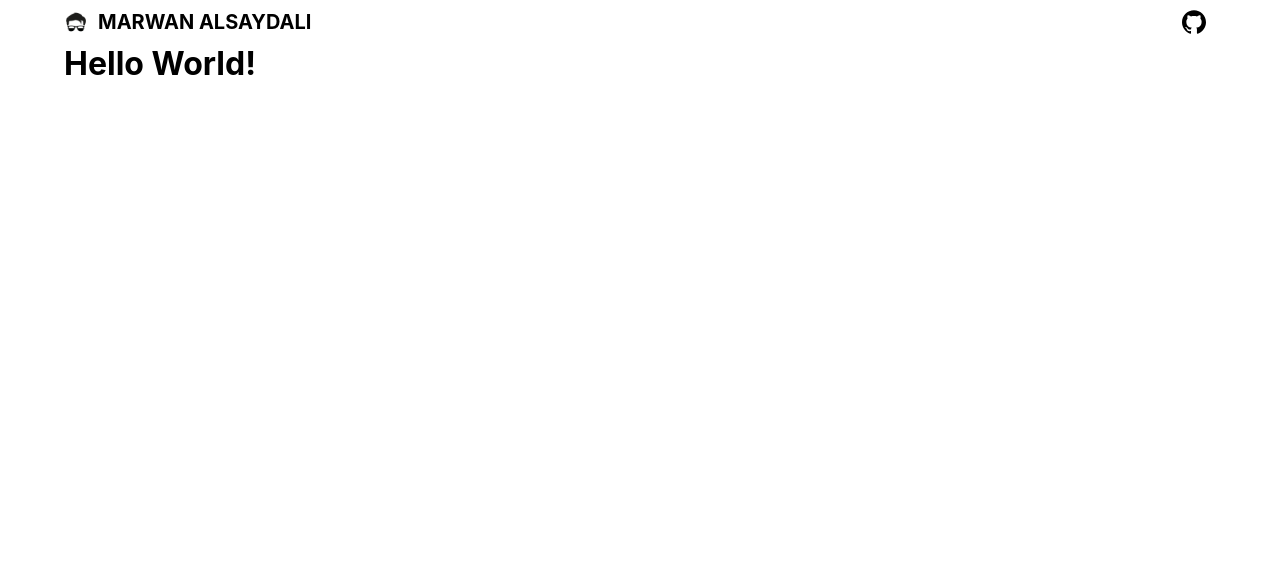
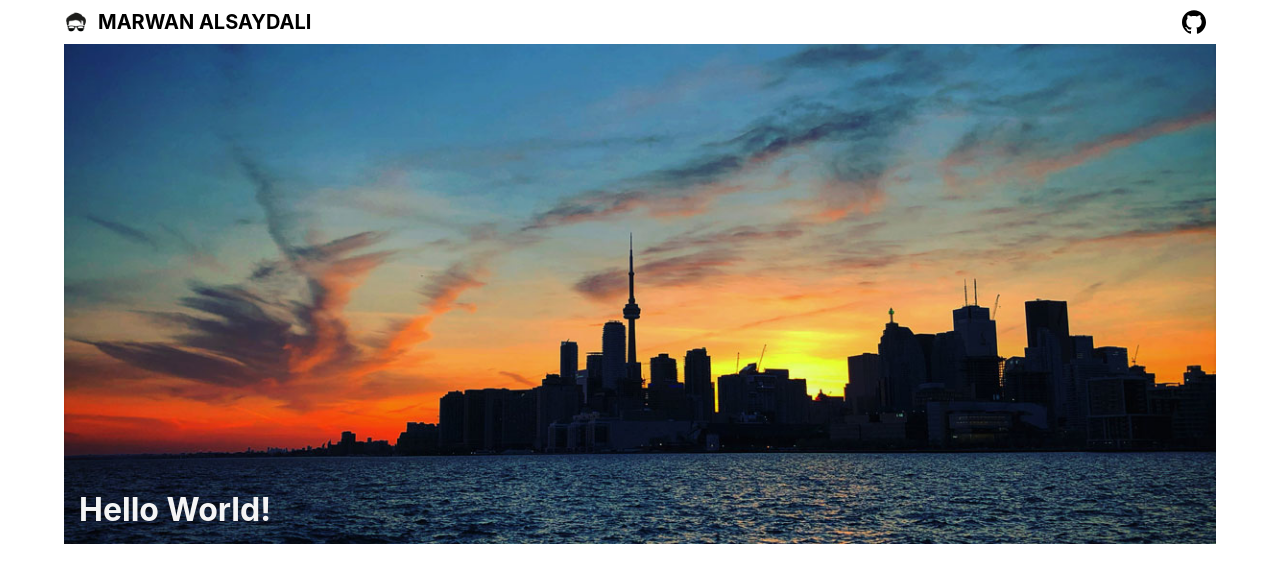
Before and after one commit to alsaydali/alsaydali.github.io, a website: page index.html in a window 1280 px wide. Drawn offline with Linux system fonts and the light colour scheme.

Commit message:
Hero section

```diff
--- a/index.html
+++ b/index.html
@@ -69,8 +69,8 @@
         </div>
       </div>
     </nav>
-    <main>
-      <div class="container">
+    <main class="container">
+      <div class="hero">
         <h1>Hello World!</h1>
       </div>
     </main>
```
